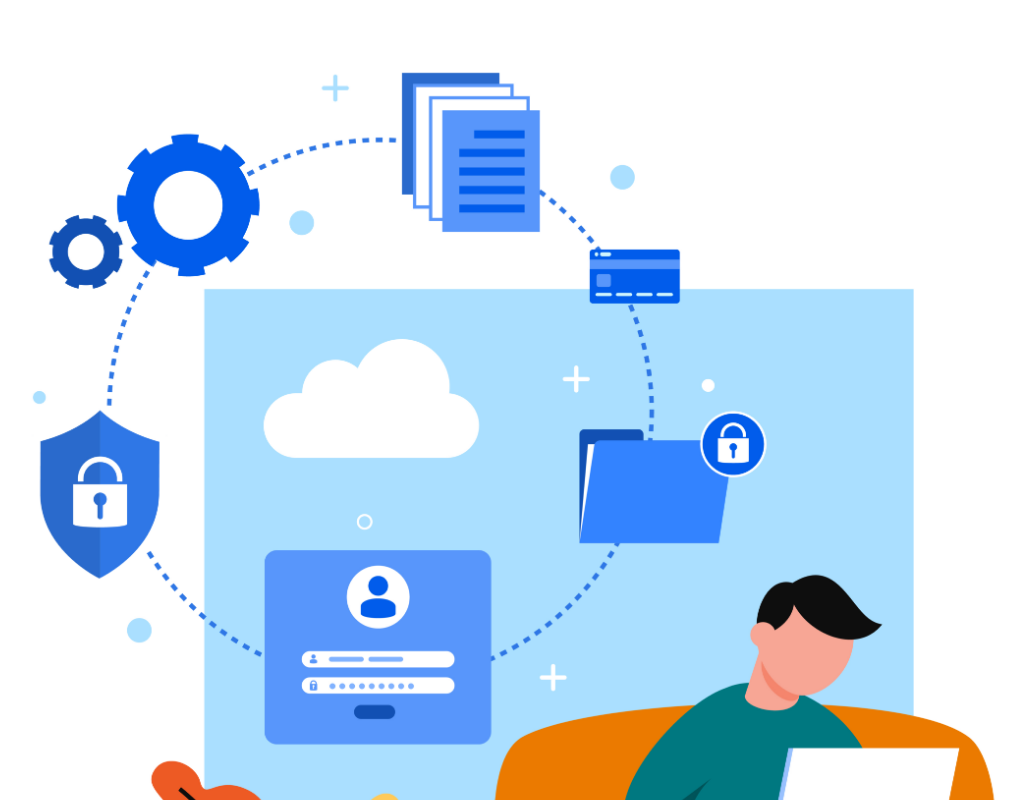
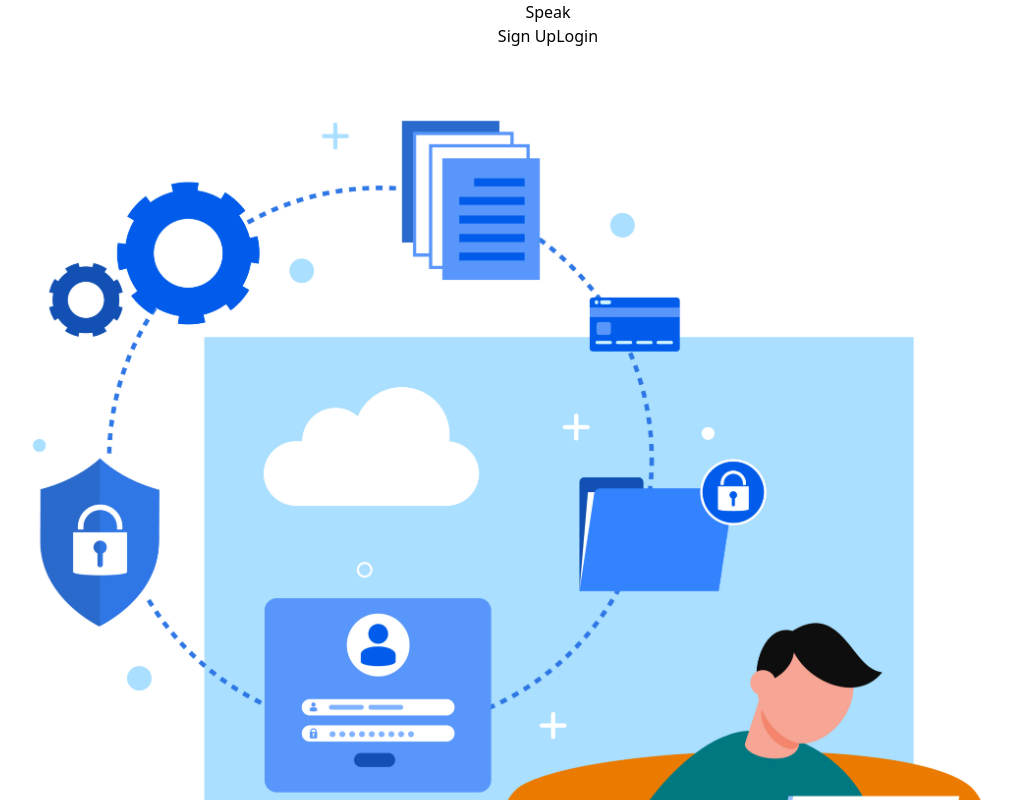
Before and after one commit to nandu44-code/Speak-frontend, a React (Vite) app in the folder Frontend/: page /login in a window 1280 px wide. Shown: the top 800 px of the page, without its empty margins (92-1118 px from the left). Built offline with nearby package versions, Linux system fonts and the light colour scheme.

Commit message:
UI changes at LoginPage

```diff
--- a/Frontend/src/components/LoginForm.jsx
+++ b/Frontend/src/components/LoginForm.jsx
@@ -64,10 +64,10 @@ function LoginForm() {
 
   return (
     <div className="flex flex-row">
-    <div className="w-3/5 sm:hidden md:block lg:block xl:block 2xl:block hidden">
+    <div className="w-2/4 sm:hidden md:block lg:block xl:block 2xl:block hidden">
       <img src={imageSrc} className="w-full h-screen"></img>
     </div>
-    <div className="w-3/4 sm:w-1/2 md:w-1/3 lg:w-1/3 xl:w-1/3 2xl:w-1/3 mx-auto h-full bg-transparent mt-32 shadow-md shadow-black p-2 mb-4 rounded-lg">
+    <div className="w-1/2 sm:w-1/2 md:w-1/3 lg:w-1/3 xl:w-1/3 2xl:w-1/3 mx-auto h-full bg-transparent mt-32 shadow-md shadow-black p-2 mb-4 rounded-lg">
       <h2 className="text-2xl font-bold mb-4 text-blue-800">Log in here....</h2>
       <form className="space-y-4" onSubmit={handleLogin} method='post'>
         <div>
--- a/Frontend/src/pages/Auth/LoginPage.jsx
+++ b/Frontend/src/pages/Auth/LoginPage.jsx
@@ -1,9 +1,13 @@
 import React from 'react'
 import LoginForm from '../../components/LoginForm'
+import Navbar from '../../components/Navbar'
 function LoginPage() {
   return (
-    <div>
+    <div className='flex flex-col'>
+      <Navbar/>
+      <div>
         <LoginForm/>
+      </div>
     </div>
   )
 }
```
